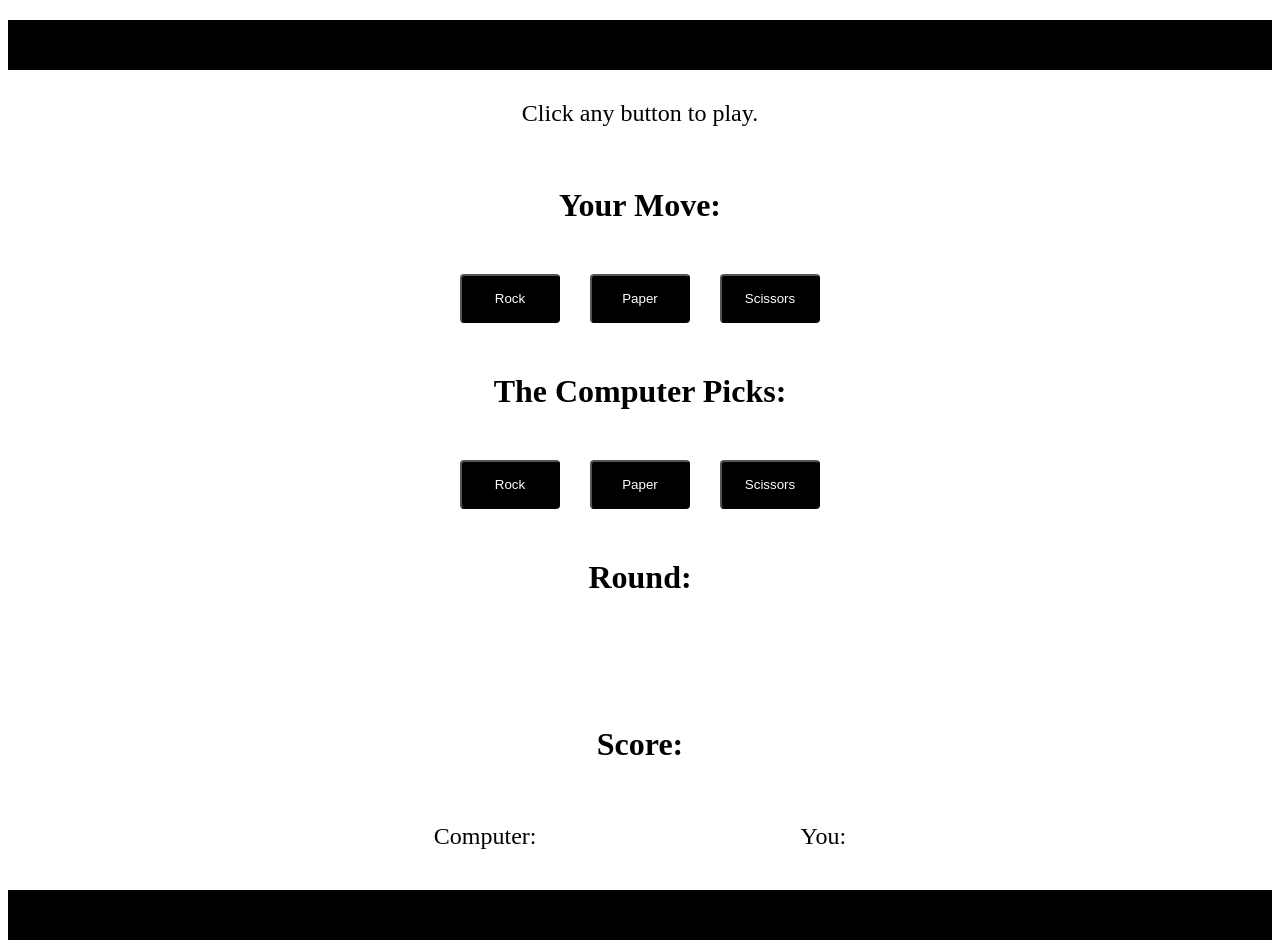
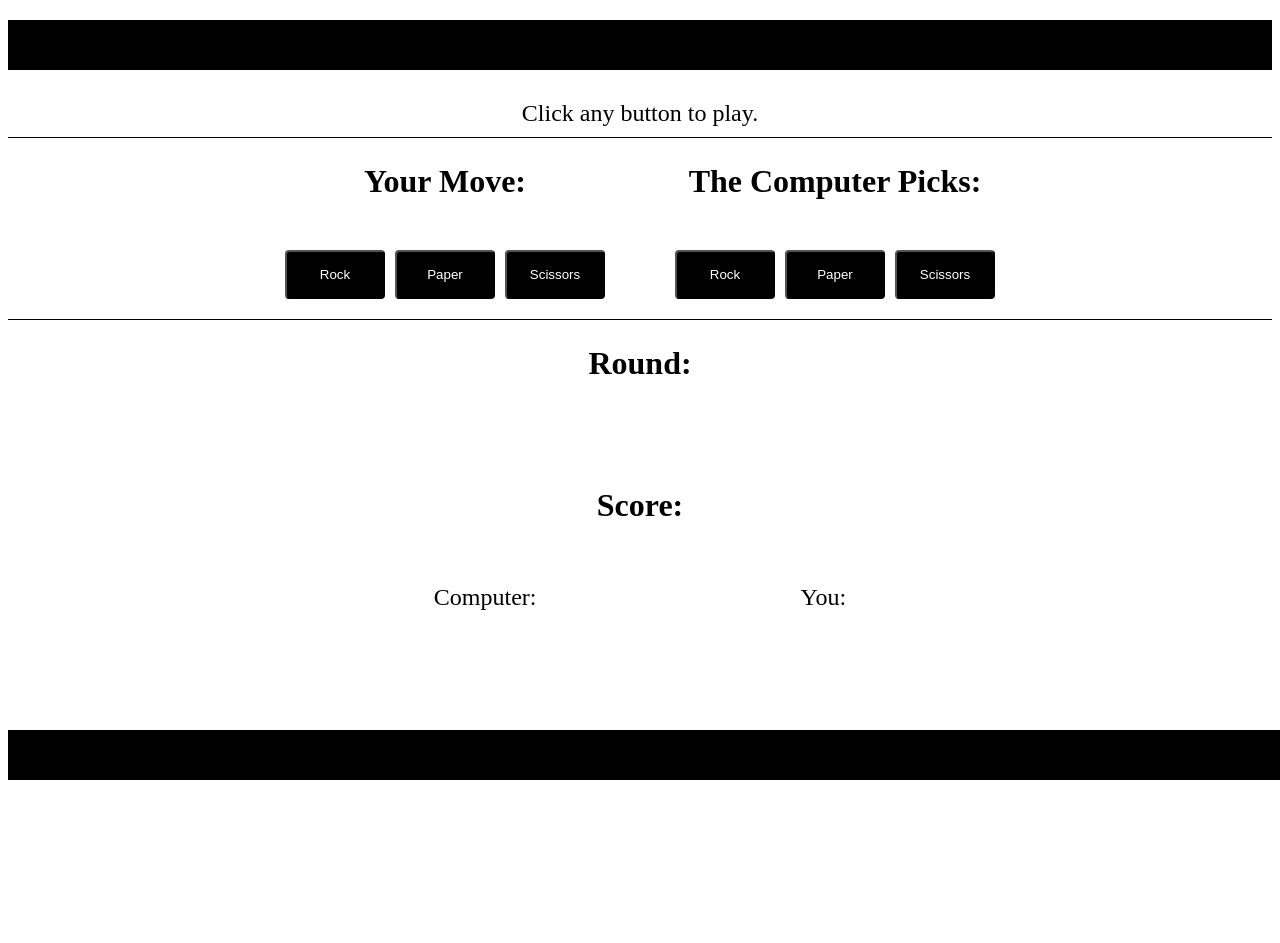
Before and after one commit to sophiem01/rock-paper-scissors, a plain HTML site: page index.html in a window 1280 px wide. After the commit the page ends 800 px from the top, so only its background shows below. Drawn offline with Linux system fonts and the light colour scheme.

Commit message:
edited page format

```diff
--- a/index.html
+++ b/index.html
@@ -14,13 +14,19 @@
         <span id="results">Click any button to play.</span>
         </div>
 
+
+    <div class="moves">
+
+    <div class="playermove">
     <h1>Your Move:</h1>
     <div class="container">
         <button ID="buttonRock" onclick="playGame('rock')">Rock</button>
         <button ID="buttonPaper" onclick="playGame('paper')">Paper</button>
         <button ID="buttonScissors" onclick="playGame('scissors')">Scissors</button>
     </div>
+</div>
 
+<div class="compmove">
     <h1>The Computer Picks:</h1>
     <div class="container2">
         <button ID="cbutt1">Rock</button>
@@ -28,6 +34,9 @@
         <button ID="cbutt3">Scissors</button>
     </div>
 
+</div>
+
+</div>
 
     <h1>Round:</h1>
     <div id="roundsnum"></div>
@@ -43,7 +52,7 @@
     </div>
 
 
-    <div class="bottom"></div>
+    <footer class="bottom"></footer>
 
 
     <script src="main.js"></script>
--- a/styles.css
+++ b/styles.css
@@ -3,14 +3,24 @@
     display: flex;
     align-items: center;
     justify-content: center;
-    flex: auto;
+}
+
+.moves {
+    display: flex;
+    align-items: center;
+    justify-content: center;
+    flex: initial;
+    gap: 70px;
+    margin: auto;
+    border-top: 1px black solid;
+    border-bottom: 1px black solid;
 }
 
 h1 {
     display: flex;
     justify-content: center;
     align-items: center;
-    margin:50px 0 50px 0;
+    margin:25px 0 50px 0;
 
 }
 
@@ -18,10 +28,11 @@ h1 {
 .container,
 .container2 {
     display: flex;
-    justify-content: center;
+    justify-content: space-between;
     align-items: center;
-    margin: 25px 100px;
-    gap: 30px;
+    gap: 10px;
+    margin: auto;
+    padding-bottom: 20px;
 
 }
 
@@ -85,11 +96,17 @@ button {
     margin: 20px 0;
 }
 
+.bottom {
+   position: fixed;
+   bottom: 0;
+}
+
 #roundsnum {
     display:flex;
     align-items: center;
     justify-content: center;
     font-size:32px;
+
 }
 
 .buttonline {
```
